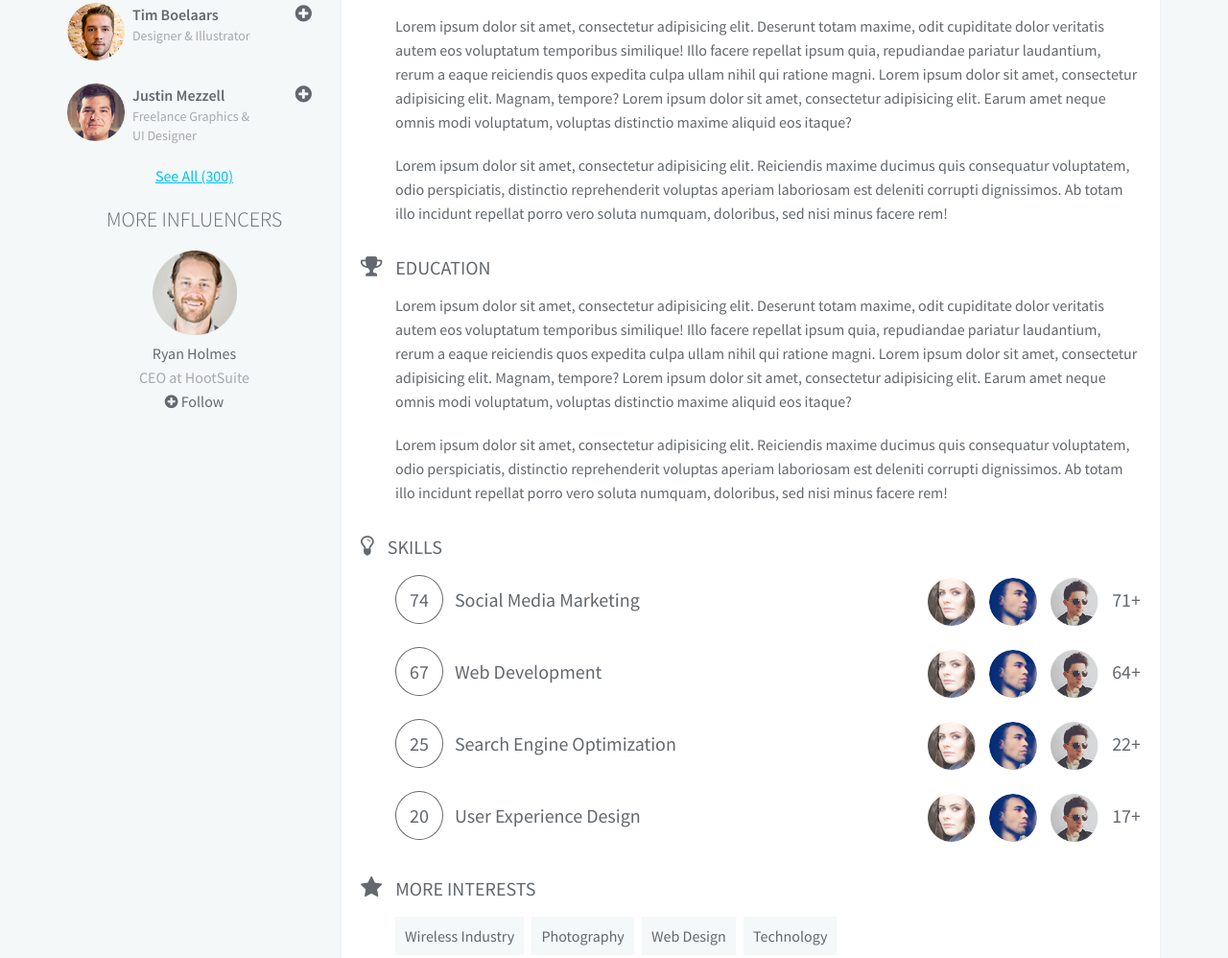
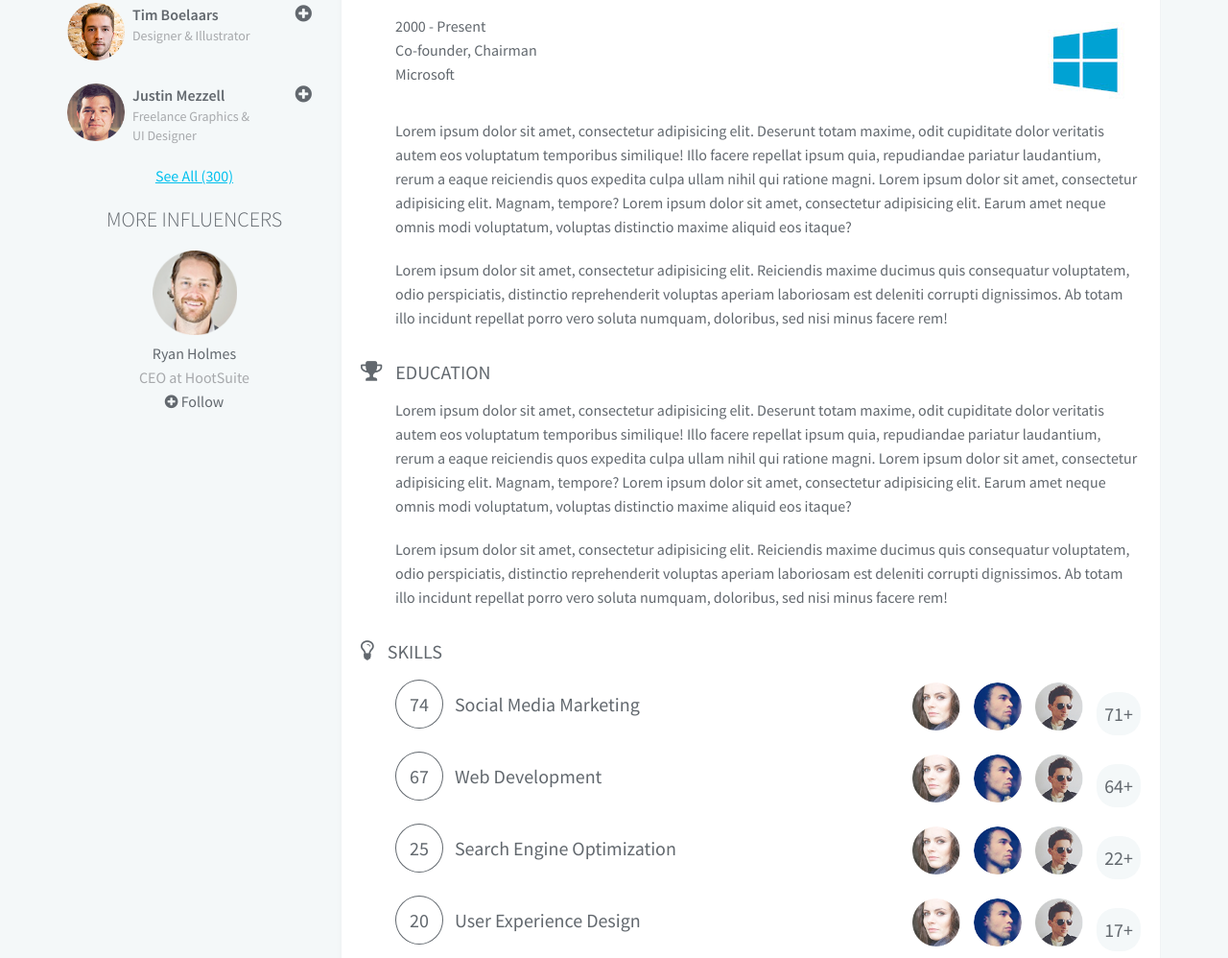
Before and after one commit to drehimself/linkedin-redesign, a website: page public/index.html in a window 1280 px wide. Shown: the part 1000-1998 px from the top of the page at 96% size. Drawn offline with nearby package versions, Linux system fonts and the light colour scheme.

Commit message:
back at it again, small update

```diff
--- a/public/index.html
+++ b/public/index.html
@@ -233,7 +233,17 @@
 
                         <div class="background__sub-container">
 
-                            <p>Lorem ipsum dolor sit amet, consectetur adipisicing elit. Deserunt totam maxime, odit cupiditate dolor veritatis autem eos voluptatum temporibus similique! Illo facere repellat ipsum quia, repudiandae pariatur laudantium, rerum a eaque reiciendis quos expedita culpa ullam nihil qui ratione magni. Lorem ipsum dolor sit amet, consectetur adipisicing elit. Magnam, tempore? Lorem ipsum dolor sit amet, consectetur adipisicing elit. Earum amet neque omnis modi voluptatum, voluptas distinctio maxime aliquid eos itaque?</p>
+                            <div class="background__experience__record" style="float: left">
+                                <div class="background__experience__time">2000 - Present</div>
+                                <div class="background__experience__role">Co-founder, Chairman</div>
+                                <div class="background__experience__company">Microsoft</div>
+                            </div> <!-- end background__experience__record -->
+
+                            <div class="background__experience__logo" style="float: right">
+                                <img src="img/experience1.jpg" alt="logo">
+                            </div>
+
+                            <p style="clear: both">Lorem ipsum dolor sit amet, consectetur adipisicing elit. Deserunt totam maxime, odit cupiditate dolor veritatis autem eos voluptatum temporibus similique! Illo facere repellat ipsum quia, repudiandae pariatur laudantium, rerum a eaque reiciendis quos expedita culpa ullam nihil qui ratione magni. Lorem ipsum dolor sit amet, consectetur adipisicing elit. Magnam, tempore? Lorem ipsum dolor sit amet, consectetur adipisicing elit. Earum amet neque omnis modi voluptatum, voluptas distinctio maxime aliquid eos itaque?</p>
 
                             <p>Lorem ipsum dolor sit amet, consectetur adipisicing elit. Reiciendis maxime ducimus quis consequatur voluptatem, odio perspiciatis, distinctio reprehenderit voluptas aperiam laboriosam est deleniti corrupti dignissimos. Ab totam illo incidunt repellat porro vero soluta numquam, doloribus, sed nisi minus facere rem!</p>
 
@@ -266,7 +276,7 @@
                                     <span class="background__skill-number">74</span>Social Media Marketing
 
                                     <div class="background__skill-avatars-container">
-                                        <span class="background__skill-avatars">71+</span>
+                                        <span class="background__skill-avatars background__skill-avatars--number">71+</span>
                                         <img src="img/skills2.png" alt="avatar" class="background__skill-avatars">
                                         <img src="img/skills1.png" alt="avatar" class="background__skill-avatars">
                                         <img src="img/skills3.png" alt="avatar" class="background__skill-avatars">
@@ -278,7 +288,7 @@
                                     <span class="background__skill-number">67</span>Web Development
 
                                     <div class="background__skill-avatars-container">
-                                        <span class="background__skill-avatars">64+</span>
+                                        <span class="background__skill-avatars background__skill-avatars--number">64+</span>
                                         <img src="img/skills2.png" alt="avatar" class="background__skill-avatars">
                                         <img src="img/skills1.png" alt="avatar" class="background__skill-avatars">
                                         <img src="img/skills3.png" alt="avatar" class="background__skill-avatars">
@@ -289,7 +299,7 @@
                                     <span class="background__skill-number">25</span>Search Engine Optimization
 
                                     <div class="background__skill-avatars-container">
-                                        <span class="background__skill-avatars">22+</span>
+                                        <span class="background__skill-avatars background__skill-avatars--number">22+</span>
                                         <img src="img/skills2.png" alt="avatar" class="background__skill-avatars">
                                         <img src="img/skills1.png" alt="avatar" class="background__skill-avatars">
                                         <img src="img/skills3.png" alt="avatar" class="background__skill-avatars">
@@ -300,7 +310,7 @@
                                     <span class="background__skill-number">20</span>User Experience Design
 
                                     <div class="background__skill-avatars-container">
-                                        <span class="background__skill-avatars">17+</span>
+                                        <span class="background__skill-avatars background__skill-avatars--number">17+</span>
                                         <img src="img/skills2.png" alt="avatar" class="background__skill-avatars">
                                         <img src="img/skills1.png" alt="avatar" class="background__skill-avatars">
                                         <img src="img/skills3.png" alt="avatar" class="background__skill-avatars">
@@ -577,8 +587,9 @@
         });
 
         $('#see-all').on('click', function() {
+          var $this = $(this);
           $('.following__extra').slideToggle('fast');
-          $(this).text(($(this).text() == 'See All') ? 'Hide' : 'See All');
+          $this.text(($this.text() == 'See All') ? 'Hide' : 'See All');
         });
 
     })();
--- a/resources/assets/sass/app.scss
+++ b/resources/assets/sass/app.scss
@@ -7,6 +7,7 @@ $text-color-light: #A7A9AC;
 $linkedin-blue: #70B4E8;
 $nav-height: 80px;
 $border-color: #ECEFF2;
+$background-color: #F4F8F9;
 
 /***********************************
 * =General
@@ -22,7 +23,7 @@ a {
 }
 
 body {
-    background: #F4F8F9;
+    background: $background-color;
     font-family: 'Source Sans Pro', sans-serif;
     font-size: 16px;
     line-height: 25px;
@@ -481,6 +482,12 @@ header {
     margin-bottom: 30px;
 }
 
+// experience
+
+.background .background__experience__record {
+
+}
+
 // skills
 
 .background .background__skill-list {
@@ -510,6 +517,12 @@ header {
 .background .background__skill-avatars {
     float: right;
     margin-left: 14px;
+}
+
+.background .background__skill-avatars--number {
+    background: $background-color;
+    border-radius: 20px;
+    padding: 10px 8px;
 }
 
 // interests
```
Also changed, not shown: public/css/app.css, 1 other file.
